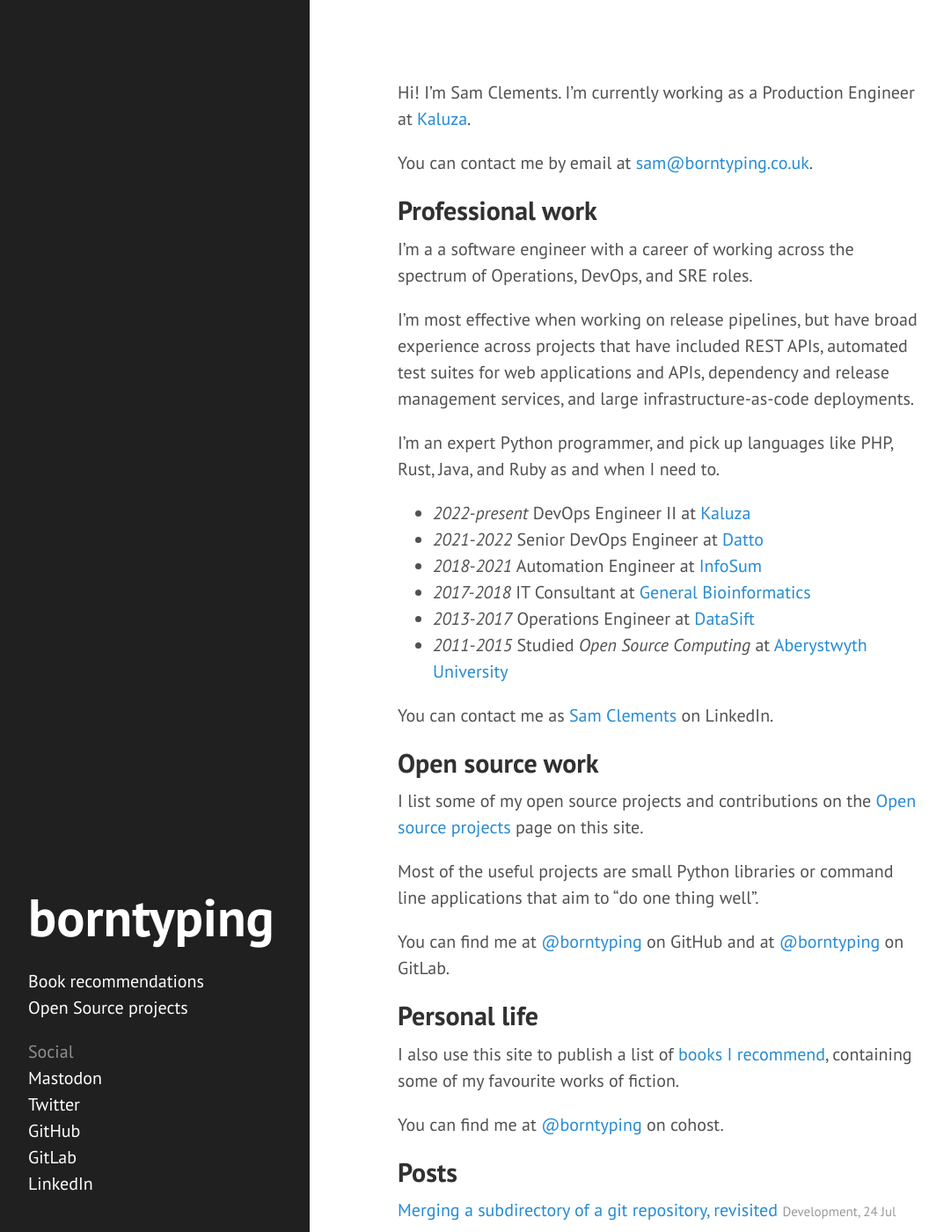
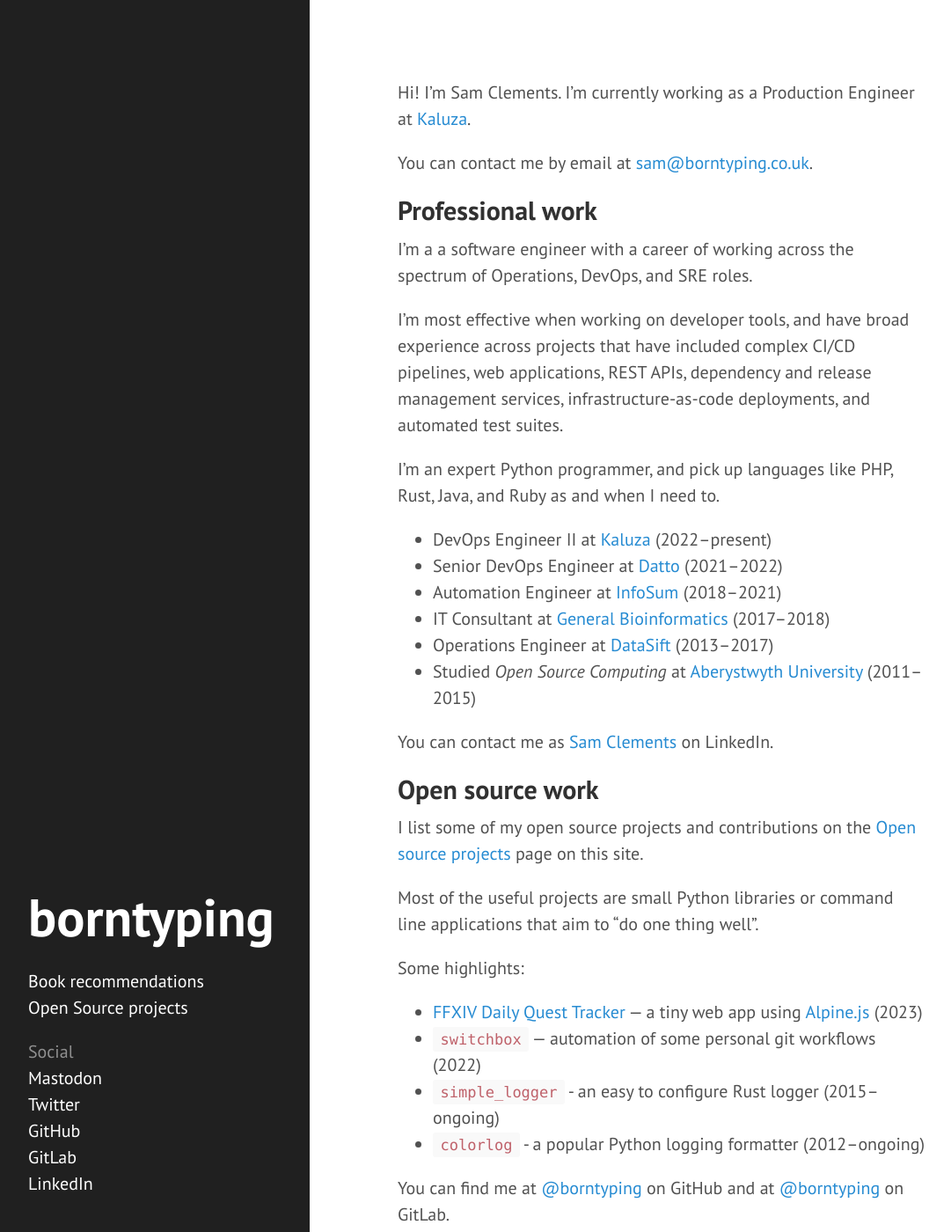
Before and after one commit to borntyping/borntyping.github.io, a Jekyll site: the page built from index.md, in a window 1280 px wide and 1400 px high. Shown: the whole window at 88% size, without its empty margins (8-1089 px from the left). Built offline with Jekyll 4.4.1, drawn with Linux system fonts in a browser that asks for light colours.

Commit message:
Add some recent projects

```diff
--- a/index.md
+++ b/index.md
@@ -10,16 +10,16 @@
 
 I'm a a software engineer with a career of working across the spectrum of Operations, DevOps, and SRE roles.
 
-I'm most effective when working on release pipelines, but have broad experience across projects that have included REST APIs, automated test suites for web applications and APIs, dependency and release management services, and large infrastructure-as-code deployments.
+I'm most effective when working on developer tools, and have broad experience across projects that have included complex CI/CD pipelines, web applications, REST APIs, dependency and release management services, infrastructure-as-code deployments, and automated test suites.
 
 I'm an expert Python programmer, and pick up languages like PHP, Rust, Java, and Ruby as and when I need to.
 
-* _2022-present_ DevOps Engineer II at [Kaluza][kaluza]
-* _2021-2022_ Senior DevOps Engineer at [Datto][datto]
-* _2018-2021_ Automation Engineer at [InfoSum][infosum]
-* _2017-2018_ IT Consultant at [General Bioinformatics][general-bioinformatics]
-* _2013-2017_ Operations Engineer at [DataSift][datasift]
-* _2011-2015_ Studied *Open Source Computing* at [Aberystwyth University][au]
+* DevOps Engineer II at [Kaluza][kaluza] (2022–present)
+* Senior DevOps Engineer at [Datto][datto] (2021–2022)
+* Automation Engineer at [InfoSum][infosum] (2018–2021)
+* IT Consultant at [General Bioinformatics][general-bioinformatics] (2017–2018)
+* Operations Engineer at [DataSift][datasift] (2013–2017)
+* Studied *Open Source Computing* at [Aberystwyth University][au] (2011–2015)
 
 You can contact me as [Sam Clements][linkedin] on LinkedIn.
 
@@ -28,6 +28,13 @@
 I list some of my open source projects and contributions on the [Open source projects][open-source] page on this site.
 
 Most of the useful projects are small Python libraries or command line applications that aim to "do one thing well".
+
+Some highlights:
+
+- [FFXIV Daily Quest Tracker](ffxiv-daily-quest-tracker) — a tiny web app using [Alpine.js](https://alpinejs.dev/) (2023)
+- [`switchbox`][switchbox] — automation of some personal git workflows (2022)
+- [`simple_logger`][simple_logger] - an easy to configure Rust logger (2015–ongoing)
+- [`colorlog`][simple_logger] - a popular Python logging formatter (2012–ongoing)
 
 You can find me at [@borntyping][github] on GitHub and at [@borntyping][gitlab] on GitLab.
 
@@ -64,5 +71,9 @@
 [linkedin]: https://www.linkedin.com/in/borntyping/
 [cohost]: https://cohost.org/borntyping
 
+[ffxiv-daily-quest-tracker]: https://borntyping.co.uk/ffxiv-daily-quest-tracker/
+[switchbox]: https://github.com/borntyping/switchbox
+[simple_logger]: https://github.com/borntyping/rust-simple_logger
+
 [books]: {% link books.md %}
 [open-source]: {% link open-source.md %}
```
Also changed, not shown: open-source.md (+6 -2 lines).
